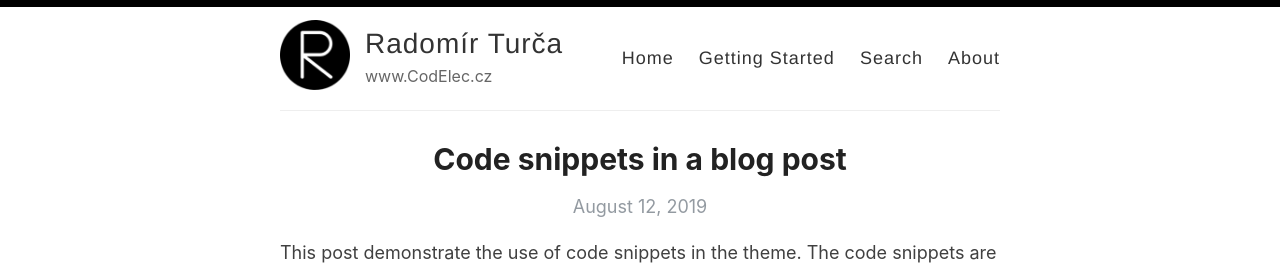
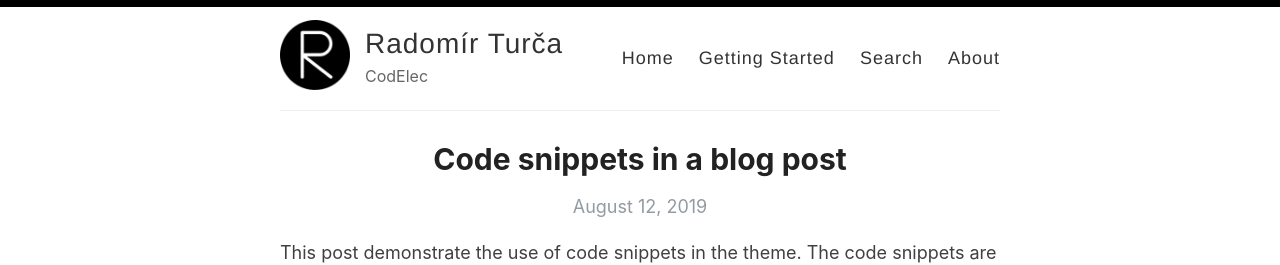
Before and after one commit to CodElecCz/codeleccz.github.io, a Jekyll site: the page built from index.html, in a window 1280 px wide. Shown: the top 265 px of the page. Built offline with Jekyll 4.4.1, drawn with Linux system fonts in a browser that asks for light colours; the list of posts is cut into pages by our own code; part of the change alters nothing that is shown.

Commit message:
Update _config.yml

```diff
--- a/_config.yml
+++ b/_config.yml
@@ -9,7 +9,7 @@ name: Radomír Turča
 author: Radomír Turča
 
 # Short bio or description (displayed in the header)
-description: www.CodElec.cz
+description: CodElec
 
 # URL of your avatar or profile pic (you could use your GitHub profile pic)
 avatar: /images/reverie.png
@@ -45,8 +45,8 @@ google_analytics: UA-43339302-11
 
 # Your website URL (e.g. http://amitmerchant1990.github.io or http://www.amitmerchant.com)
 # Used for Sitemap.xml and your RSS feed
-url: http://codeleccz.github.io
-enforce_ssl: https://codeleccz.github.io
+url: http://www.codelec.cz
+enforce_ssl: https://www.codelec.cz
 
 # If you're hosting your site at a Project repository on GitHub pages
 # (http://yourusername.github.io/repository-name)
```
